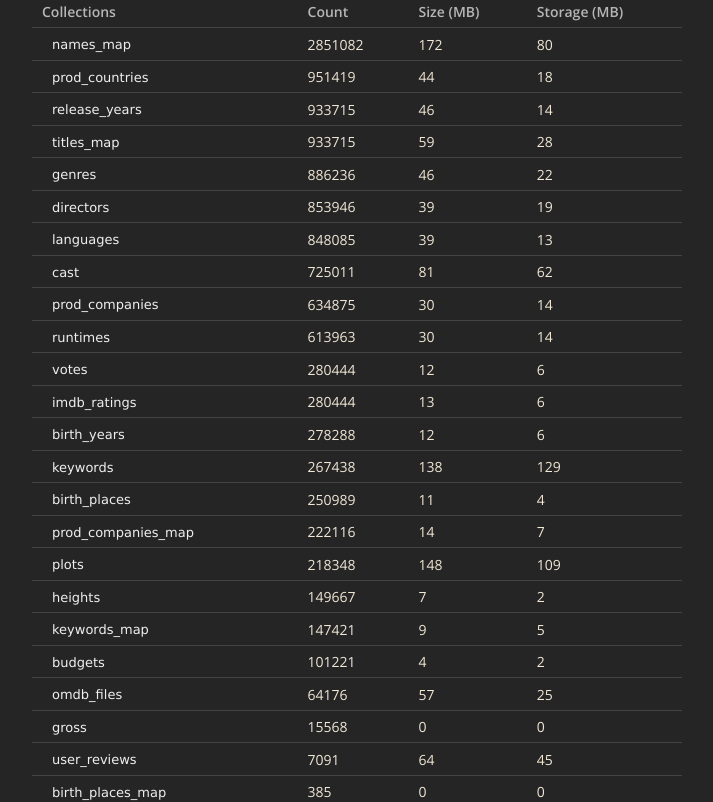
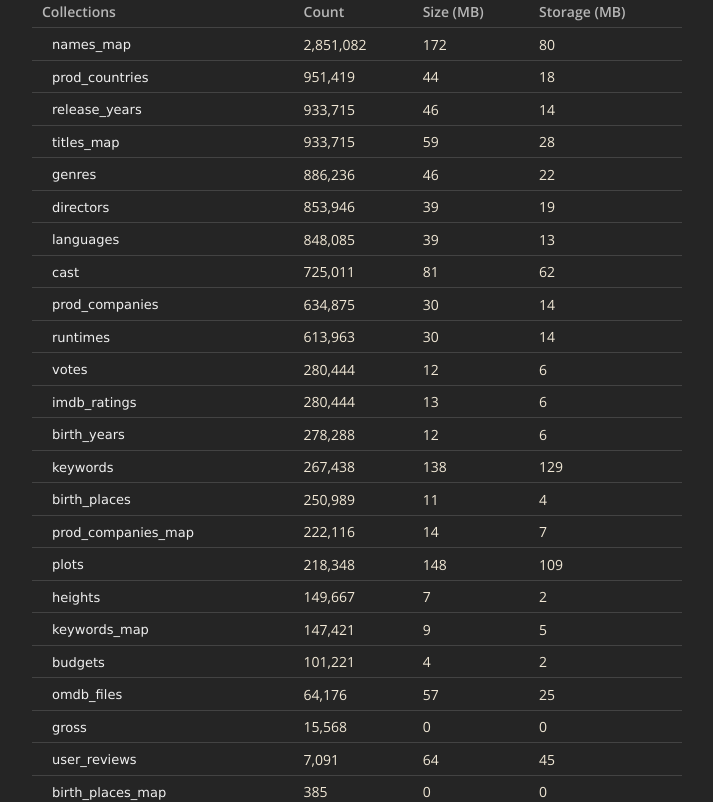
Before and after one commit to polakowo/oscarobber, a plain HTML site: page index.html in a window 1280 px wide. Shown: the part 1560-2362 px from the top of the page, without its empty margins (283-996 px from the left). Drawn offline with nearby package versions, Linux system fonts and the light colour scheme.

Commit message:
Update index.html

```diff
--- a/index.html
+++ b/index.html
@@ -83,139 +83,139 @@
 				<tbody>
 					<tr>
 						<td><code>names_map</code></td>
-						<td>2851082</td>
+						<td>2,851,082</td>
 						<td>172</td>
 						<td>80</td>
 					</tr>
 					<tr>
 						<td><code>prod_countries</code></td>
-						<td>951419</td>
+						<td>951,419</td>
 						<td>44</td>
 						<td>18</td>
 					</tr>
 					<tr>
 						<td><code>release_years</code></td>
-						<td>933715</td>
+						<td>933,715</td>
 						<td>46</td>
 						<td>14</td>
 					</tr>
 					<tr>
 						<td><code>titles_map</code></td>
-						<td>933715</td>
+						<td>933,715</td>
 						<td>59</td>
 						<td>28</td>
 					</tr>
 					<tr>
 						<td><code>genres</code></td>
-						<td>886236</td>
+						<td>886,236</td>
 						<td>46</td>
 						<td>22</td>
 					</tr>
 					<tr>
 						<td><code>directors</code></td>
-						<td>853946</td>
+						<td>853,946</td>
 						<td>39</td>
 						<td>19</td>
 					</tr>
 					<tr>
 						<td><code>languages</code></td>
-						<td>848085</td>
+						<td>848,085</td>
 						<td>39</td>
 						<td>13</td>
 					</tr>
 					<tr>
 						<td><code>cast</code></td>
-						<td>725011</td>
+						<td>725,011</td>
 						<td>81</td>
 						<td>62</td>
 					</tr>
 					<tr>
 						<td><code>prod_companies</code></td>
-						<td>634875</td>
+						<td>634,875</td>
 						<td>30</td>
 						<td>14</td>
 					</tr>
 					<tr>
 						<td><code>runtimes</code></td>
-						<td>613963</td>
+						<td>613,963</td>
 						<td>30</td>
 						<td>14</td>
 					</tr>
 					<tr>
 						<td><code>votes</code></td>
-						<td>280444</td>
+						<td>280,444</td>
 						<td>12</td>
 						<td>6</td>
 					</tr>
 					<tr>
 						<td><code>imdb_ratings</code></td>
-						<td>280444</td>
+						<td>280,444</td>
 						<td>13</td>
 						<td>6</td>
 					</tr>
 					<tr>
 						<td><code>birth_years</code></td>
-						<td>278288</td>
+						<td>278,288</td>
 						<td>12</td>
 						<td>6</td>
 					</tr>
 					<tr>
 						<td><code>keywords</code></td>
-						<td>267438</td>
+						<td>267,438</td>
 						<td>138</td>
 						<td>129</td>
 					</tr>
 					<tr>
 						<td><code>birth_places</code></td>
-						<td>250989</td>
+						<td>250,989</td>
 						<td>11</td>
 						<td>4</td>
 					</tr>
 					<tr>
 						<td><code>prod_companies_map</code></td>
-						<td>222116</td>
+						<td>222,116</td>
 						<td>14</td>
 						<td>7</td>
 					</tr>
 					<tr>
 						<td><code>plots</code></td>
-						<td>218348</td>
+						<td>218,348</td>
 						<td>148</td>
 						<td>109</td>
 					</tr>
 					<tr>
 						<td><code>heights</code></td>
-						<td>149667</td>
+						<td>149,667</td>
 						<td>7</td>
 						<td>2</td>
 					</tr>
 					<tr>
 						<td><code>keywords_map</code></td>
-						<td>147421</td>
+						<td>147,421</td>
 						<td>9</td>
 						<td>5</td>
 					</tr>
 					<tr>
 						<td><code>budgets</code></td>
-						<td>101221</td>
+						<td>101,221</td>
 						<td>4</td>
 						<td>2</td>
 					</tr>
 					<tr>
 						<td><code>omdb_files</code></td>
-						<td>64176</td>
+						<td>64,176</td>
 						<td>57</td>
 						<td>25</td>
 					</tr>
 					<tr>
 						<td><code>gross</code></td>
-						<td>15568</td>
+						<td>15,568</td>
 						<td>0</td>
 						<td>0</td>
 					</tr>
 					<tr>
 						<td><code>user_reviews</code></td>
-						<td>7091</td>
+						<td>7,091</td>
 						<td>64</td>
 						<td>45</td>
 					</tr>
@@ -456,12 +456,12 @@
 					</tr>
 					<tr>
 						<td>Production company</td>
-						<td>6265</td>
+						<td>6,265</td>
 						<td>0.06</td>
 					</tr>
 					<tr>
 						<td>Director</td>
-						<td>10409</td>
+						<td>10,409</td>
 						<td>0.04</td>
 					</tr>
 					<tr>
```
